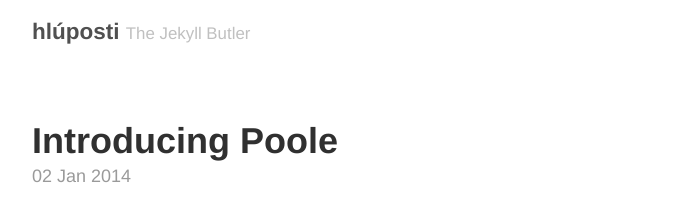
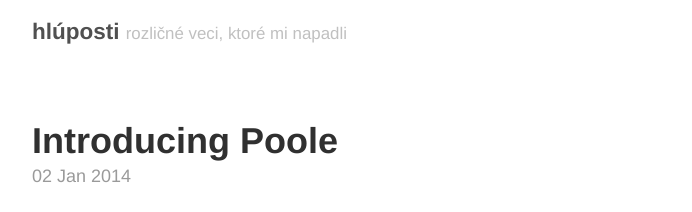
Before and after one commit to hluposti/hluposti.github.io, a Jekyll site: the page built from index.html, in a window 1280 px wide. Shown: the top 212 px of the page, without its empty margins (293-985 px from the left). Built offline with Jekyll 4.4.1, drawn with Linux system fonts in a browser that asks for light colours; the list of posts is cut into pages by our own code.

Commit message:
Update _config.yml

```diff
--- a/_config.yml
+++ b/_config.yml
@@ -6,7 +6,7 @@
 
 # Setup
 title:               hlúposti
-tagline:             The Jekyll Butler
+tagline:             rozličné veci, ktoré mi napadli
 url:                 http://hluposti.github.io
 paginate:            1
 baseurl:             ""
```
